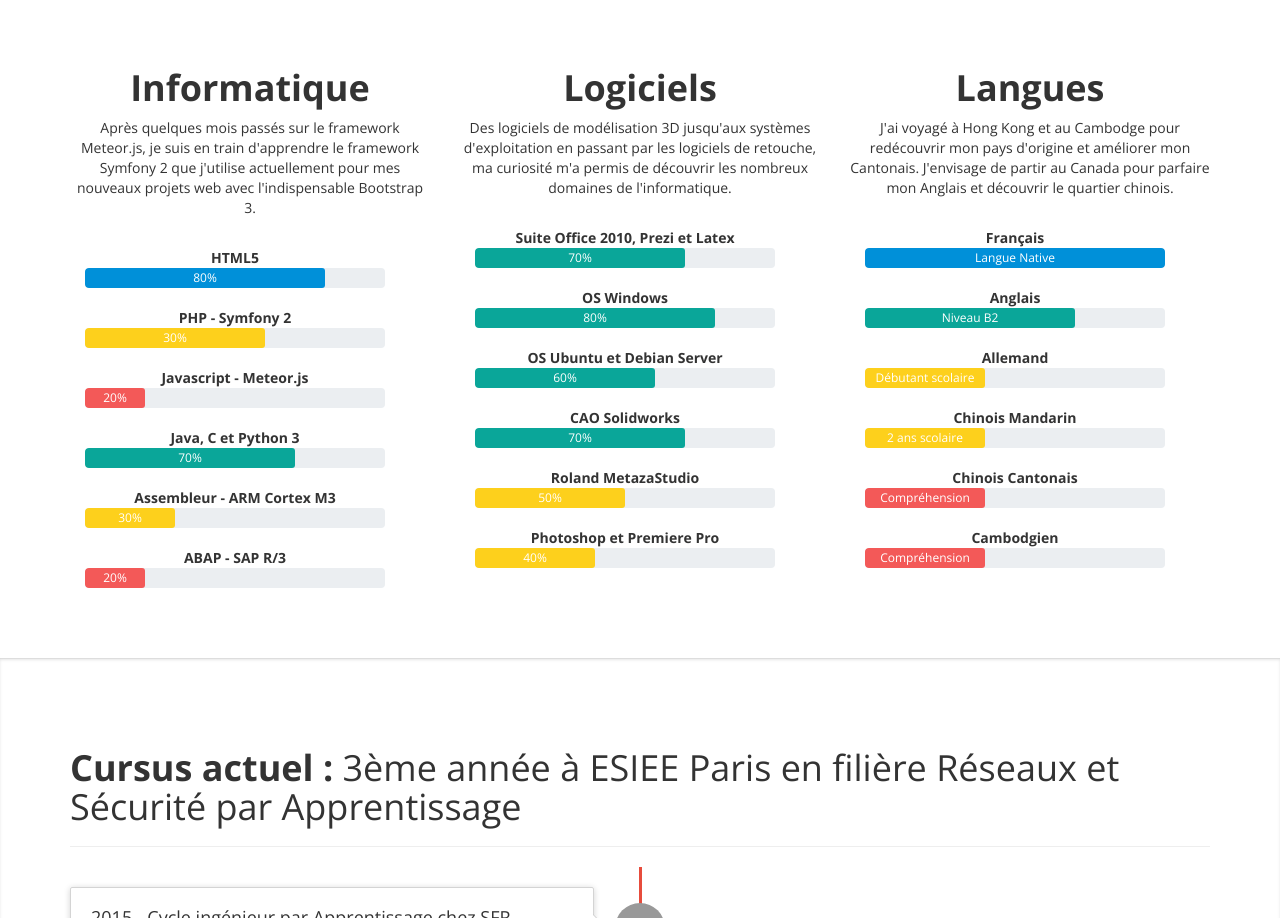
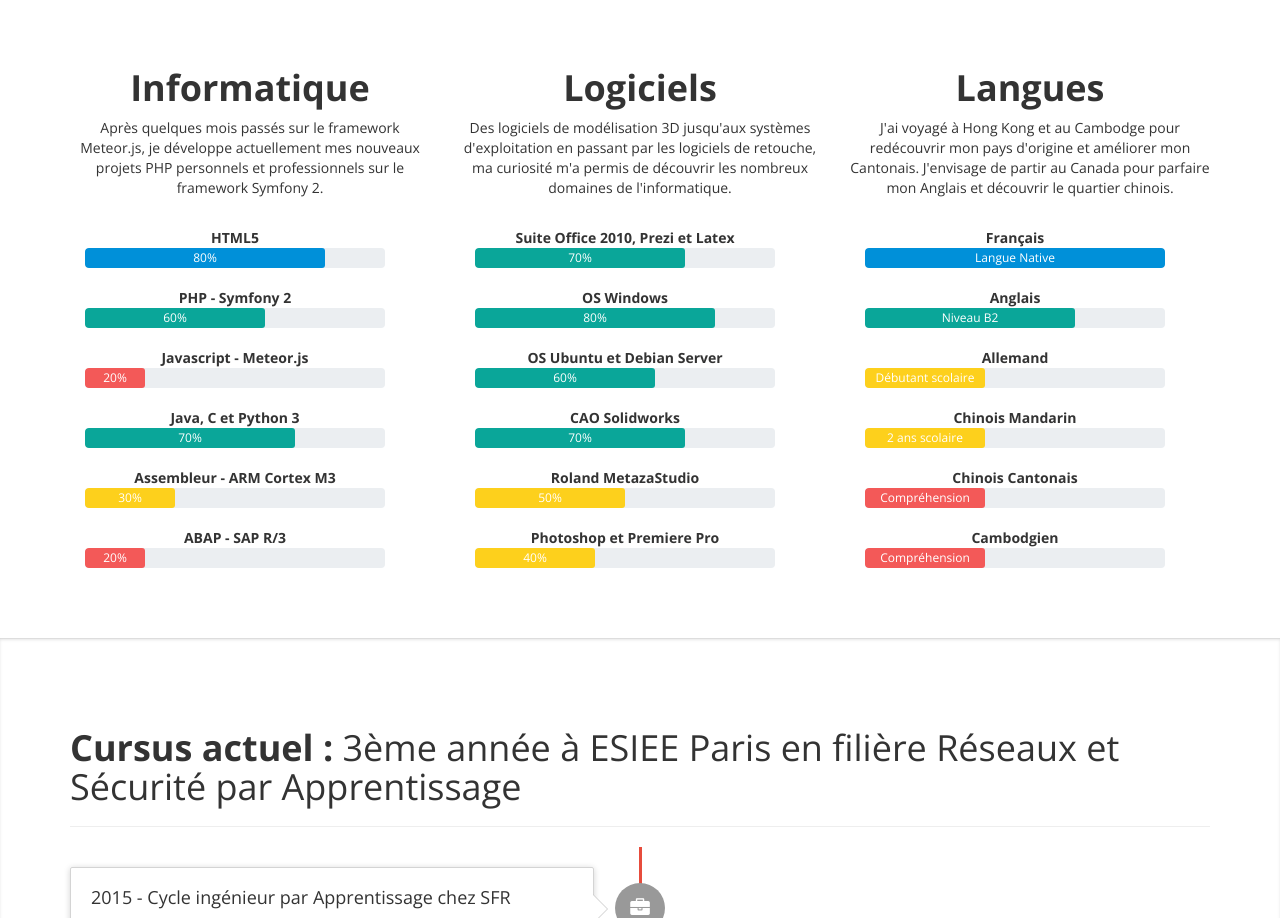
Before and after one commit to adenbagja/biodata-aden, a plain HTML site: page index.html in a window 1280 px wide. Shown: the part 794-1712 px from the top of the page. Drawn offline with nearby package versions, Linux system fonts and the light colour scheme; a script that the page names is missing.

Commit message:
Changed percentage and text

```diff
--- a/index.html
+++ b/index.html
@@ -120,7 +120,7 @@
                         <b>Informatique</b>
                     </h1>
                     <p>
-                        Après quelques mois passés sur le framework Meteor.js, je suis en train d'apprendre le framework Symfony 2 que j'utilise actuellement pour mes nouveaux projets web avec l'indispensable Bootstrap 3.
+                        Après quelques mois passés sur le framework Meteor.js, je développe actuellement mes nouveaux projets PHP personnels et professionnels sur le framework Symfony 2.
                     </p>
                     <br>
                     <div class="col-md-11">
@@ -130,7 +130,7 @@
                         </div>
                         <b>PHP - Symfony 2</b>
                         <div class="progress">
-                            <div style="width: 60%;" class="progress-bar progress-bar-warning" role="progressbar" aria-valuemin="0" aria-valuemax="100">30%</div>
+                            <div style="width: 60%;" class="progress-bar progress-bar-success" role="progressbar" aria-valuemin="0" aria-valuemax="100">60%</div>
                         </div>
                         <b>Javascript - Meteor.js</b>
                         <div class="progress">
```
